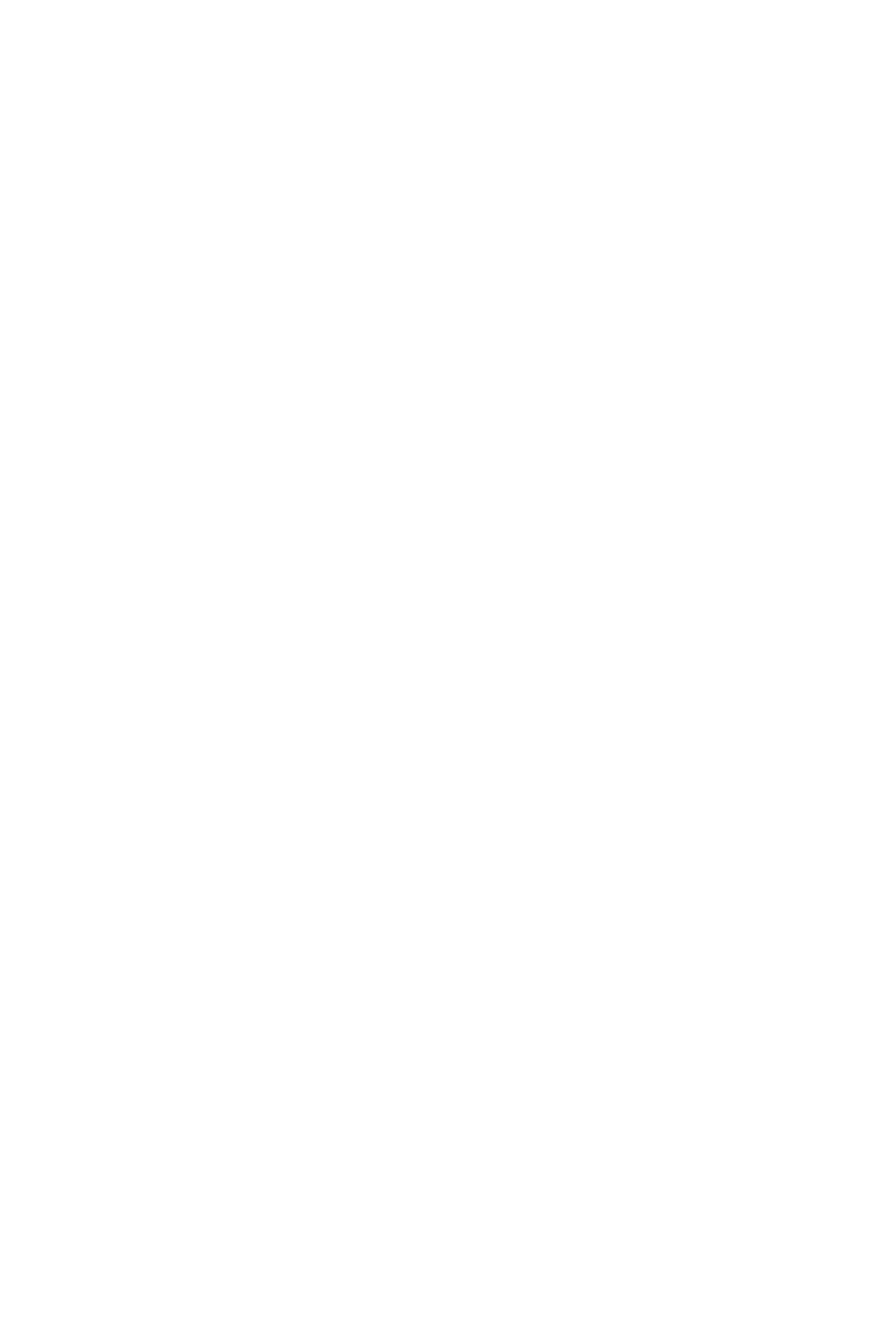
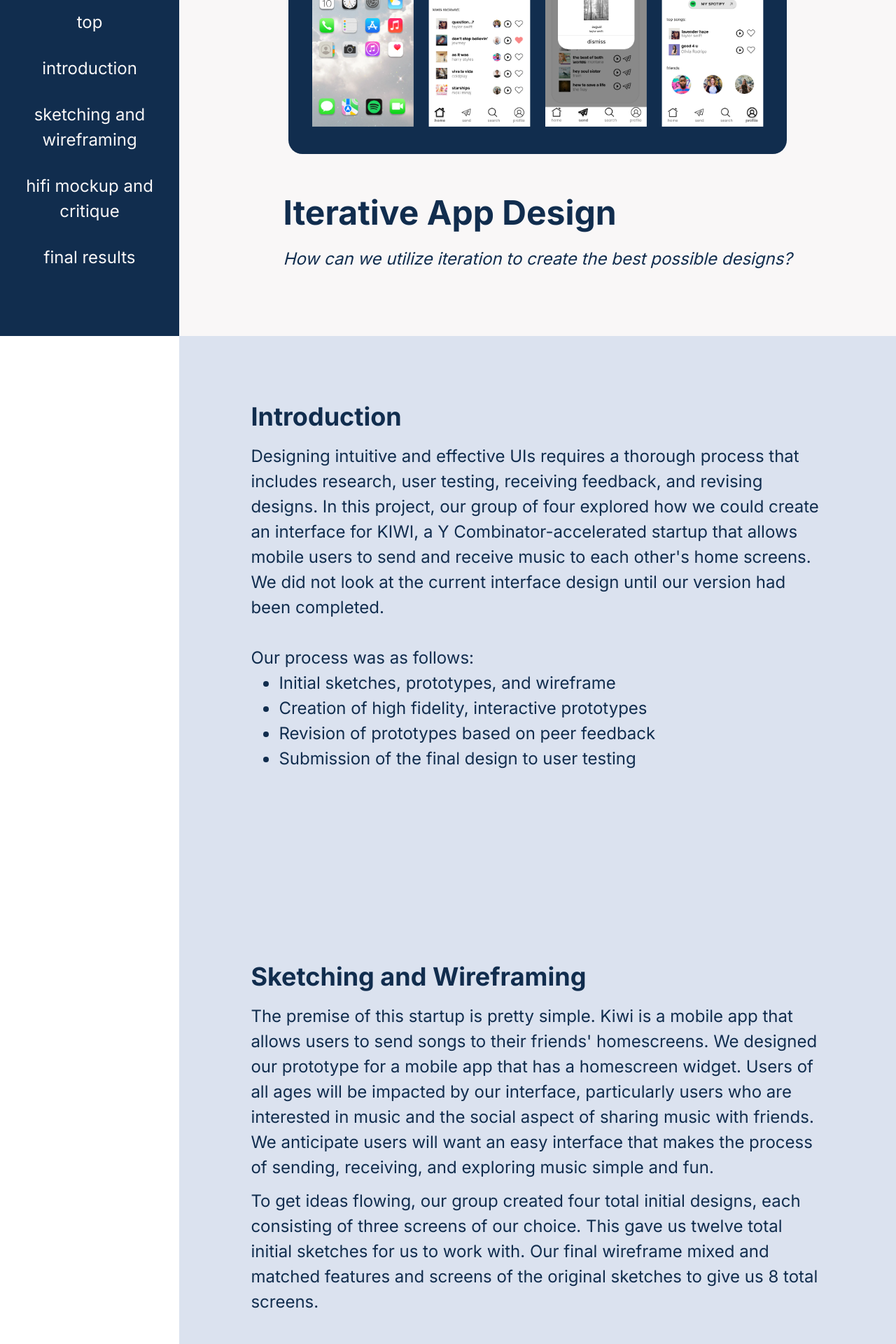
Before and after one commit to poopycat420/uiux-portfolio, a React (Vite) app: page /iterative in a window 1280 px wide. Before the commit this address had no page. Shown: the part 320-2240 px from the top of the page at 70% size. Before the commit the page ends 800 px from the top, so only its background shows below. Built offline with nearby package versions, Linux system fonts and the light colour scheme; the HTML template or start-up script is replaced by a standard one.

Commit message:
Add iterative design

```diff
--- a/src/App/App.jsx
+++ b/src/App/App.jsx
@@ -5,6 +5,7 @@ import { Homepage } from "./Pages/Homepage/Homepage";
 import { Personas } from "./Pages/Personas/Personas";
 import { Redesign } from "./Pages/Redesign/Redesign";
 import { Development } from "./Pages/Development/Development";
+import { Iterative } from "./Pages/Iterative/Iterative";
 
 const theme = {
   color1: "#F9F7F7",
@@ -25,6 +26,7 @@ function App() {
         <Route path="/personas" element={<Themed element={<Personas />} />} />
         <Route path="/redesign" element={<Themed element={<Redesign />} />} />
         <Route path="/calisthenics-pal" element={<Themed element={<Development />} />} />
+        <Route path="/iterative" element={<Themed element={<Iterative />} />} />
       </Routes>
     </BrowserRouter>
   );
--- a/src/App/Pages/Homepage/Projects/Projects.jsx
+++ b/src/App/Pages/Homepage/Projects/Projects.jsx
@@ -5,10 +5,9 @@ import { ProjectCard } from "./ProjectCard/ProjectCard";
 import DevelopmentImg from "../../../../assets/calisthenics-pal.png";
 import PersonasImg from "../../../../assets/personas.png";
 import RedesignImg from "../../../../assets/responsive-redesign.png";
+import IterativeImg from '../../../../assets/iterative.png';
 
 const StyledProjects = styled.div`
-  /* min-height: 100vh; */
-  /* padding: 10%; */
 `;
 
 const ProjectsContainer = styled.div`
@@ -22,23 +21,26 @@ const projects = [
   {
     name: "UI/UX Principles in Everyday Objects",
     description: "",
-    link: "https://poopycat420.github.io/personas-storyboards/",
     image: PersonasImg,
     path: '/personas',
   },
   {
     name: "Williamsburg Urgent Care Redesign",
     description: "",
-    link: "https://poopycat420.github.io/responsive-redesign/",
     image: RedesignImg,
     path: '/redesign',
   },
   {
     name: "Calisthenics Pal",
     description: "",
-    link: "https://poopycat420.github.io/calisthenics-pal/",
     image: DevelopmentImg,
     path: '/calisthenics-pal',
+  },
+  {
+    name: "Iterative App Design",
+    description: "",
+    image: IterativeImg,
+    path: '/iterative',
   },
 ];
 // https://github.com/sleepysloth123/iterative
--- /dev/null
+++ b/src/App/Pages/Iterative/Iterative.jsx
@@ -0,0 +1,153 @@
+import styled from "styled-components";
+import { SidebarLayout } from "../../shared/SidebarLayout/SidebarLayout";
+import { StyledA } from "../../shared/StyledA";
+
+// Image
+import IterativeImg from "../../../assets/iterative.png";
+
+const title = "Iterative App Design";
+const description =
+  "How can we utilize iteration to create the best possible designs?";
+const beginning = { label: "top", id: "top" };
+const sections = [
+  {
+    label: "introduction",
+    id: "introduction",
+    element: (
+      <>
+        <h2>Introduction</h2>
+        <p>
+          Designing intuitive and effective UIs requires a thorough process that
+          includes research, user testing, receiving feedback, and revising
+          designs. In this project, our group of four explored how we could
+          create an interface for KIWI, a Y Combinator-accelerated startup that
+          allows mobile users to send and receive music to each other's home
+          screens. We did not look at the current interface design until our
+          version had been completed.
+        </p>
+        <br />
+        Our process was as follows:
+        <ul>
+          <li>Initial sketches, prototypes, and wireframe</li>
+          <li>Creation of high fidelity, interactive prototypes</li>
+          <li>Revision of prototypes based on peer feedback</li>
+          <li>Submission of the final design to user testing</li>
+        </ul>
+      </>
+    ),
+  },
+  {
+    label: "sketching and wireframing",
+    id: "sketching",
+    element: (
+      <>
+        <h2>Sketching and Wireframing</h2>
+        <p>
+          The premise of this startup is pretty simple. Kiwi is a mobile app
+          that allows users to send songs to their friends' homescreens. We
+          designed our prototype for a mobile app that has a homescreen widget.
+          Users of all ages will be impacted by our interface, particularly
+          users who are interested in music and the social aspect of sharing
+          music with friends. We anticipate users will want an easy interface
+          that makes the process of sending, receiving, and exploring music
+          simple and fun.{" "}
+        </p>
+        <p>
+          To get ideas flowing, our group created four total initial designs,
+          each consisting of three screens of our choice. This gave us twelve
+          total initial sketches for us to work with. Our final wireframe mixed
+          and matched features and screens of the original sketches to give us 8
+          total screens.
+        </p>
+      </>
+    ),
+  },
+  {
+    label: "hifi mockup and critique",
+    id: "hifi",
+    element: (
+      <>
+        <h2>High-fidelity mockup</h2>
+        <p>
+          We translated our wireframe into a high-fidelity prototype using
+          Figma. We incorporated our style design guidelines, and adhered to a
+          minimalist color scheme with a few pops of color.
+        </p>
+        <br></br>
+
+        <h3>Critique of Hifi Mockup</h3>
+        <p>
+          During our critiquing session, we received the following feedback:
+        </p>
+        <p>
+          <strong> Font size →</strong> the font size in our initial hi-fi prototype was
+          too small and difficult to read. It would be helpful to make use of
+          various font weights to emphasize the intention and hierarchy of each
+          section (particularly in the sending and viewing of songs).
+          Furthermore, for text of \similar importance (headers vs subheaders vs
+          descriptions), we could adjust the font size to be uniform throughout.
+        </p>
+        <p>
+          <strong>Navigation →</strong>the navigation buttons at the bottom of the
+          screen appeared too big and bulky. We could make it more sleek and
+          modern-looking.
+        </p>
+        <p>
+          <strong>Icon accessibility → </strong>we used an airplane icon to symbolize
+          sending Kiwis, but this caused some confusion, as airplanes are not
+          universally known to indicate sending messages. We could add
+          descriptions to each of the navigation icons to limit ambiguity.
+        </p>
+        <p>
+          <strong>Affordances → </strong>initially, pressing the “settings” icon on the
+          Profile page allowed the settings to slide in from the right. Then,
+          when pressing the back button, the original Profile page slid from the
+          right again. We could change this so that pressing the settings icon
+          and back button would allow the Settings page to slide in and out,
+          imitating the action of swiping in a page and then swiping it away.
+        </p>
+        <p>
+          <strong>App intention → </strong>it was important for us to consider the
+          audience of the product that we were designing. Who is Kiwi intended
+          for, and what is the functionality of it? We aimed to make the app
+          appear like a social media platform for songs.
+        </p>
+      </>
+    ),
+  },
+  {
+    label: 'final results',
+    id: 'final',
+    element: (
+        <>
+        <h2>Final Results</h2>
+        <p>
+            After iterating over the design multiple times and going through the typical process
+            of lofi to hifi UI design, we were able to create a version of Kiwi that resembled the
+            actual app in functionality but with a completely different interface.
+        </p>
+        <p>
+            <StyledA link="https://www.figma.com/proto/rMDKfJ6h2rF3s6s31KWtwR/Kiwi-Wireframes-and-Mockups?node-id=0%3A1&scaling=scale-down&page-id=0%3A1&starting-point-node-id=1%3A2&show-proto-sidebar=1">
+                You can try the prototype by clicking here!
+            </StyledA>
+        </p>
+        </>
+    )
+  }
+];
+
+export const Iterative = () => {
+  return (
+    <SidebarLayout
+      title={title}
+      description={description}
+      beginning={beginning}
+      sections={sections}
+      italicize={true}
+      imageLink={{
+        image: IterativeImg,
+        link: "https://www.figma.com/proto/rMDKfJ6h2rF3s6s31KWtwR/Kiwi-Wireframes-and-Mockups?node-id=0%3A1&scaling=scale-down&page-id=0%3A1&starting-point-node-id=1%3A2&show-proto-sidebar=1",
+      }}
+    />
+  );
+};
```
Also changed, not shown: src/assets/iterative.png (added).
